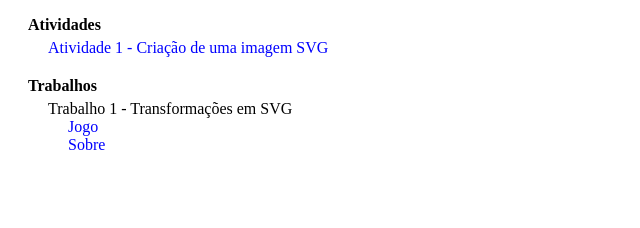
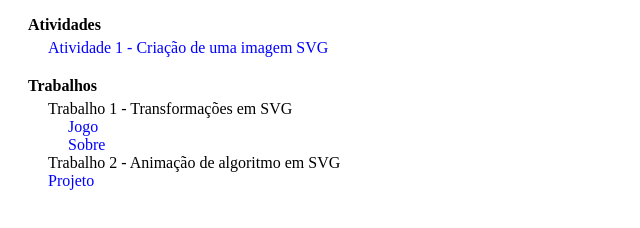
Before and after one commit to testuservm/Introducao-a-Computacao-Grafica, a plain HTML site: page index.html in a window 1280 px wide. Shown: the whole page, without its empty margins (0-640 px from the left). Drawn offline with Linux system fonts and the light colour scheme.

Commit message:
alterado index.html

```diff
--- a/index.html
+++ b/index.html
@@ -56,6 +56,8 @@
                 <li class="li3"><a href="https://cleomarfelipe.github.io/Introducao-a-Computacao-Grafica/trabalho1/index.html" target="_blank">Jogo</a></li>
                 <li class="li3"><a href="https://cleomarfelipe.github.io/Introducao-a-Computacao-Grafica/trabalho1/about.html" target="_blank">Sobre</a></li>
             </ul>
+            <ul class="ul3">Trabalho 2 - Animação de algoritmo em SVG</ul>
+                <li class="li3"><a href="https://cleomarfelipe.github.io/Introducao-a-Computacao-Grafica/trabalho2/index.html" target="_blank">Projeto</a></li>
             </li>
         </ul>
         </li>
```
